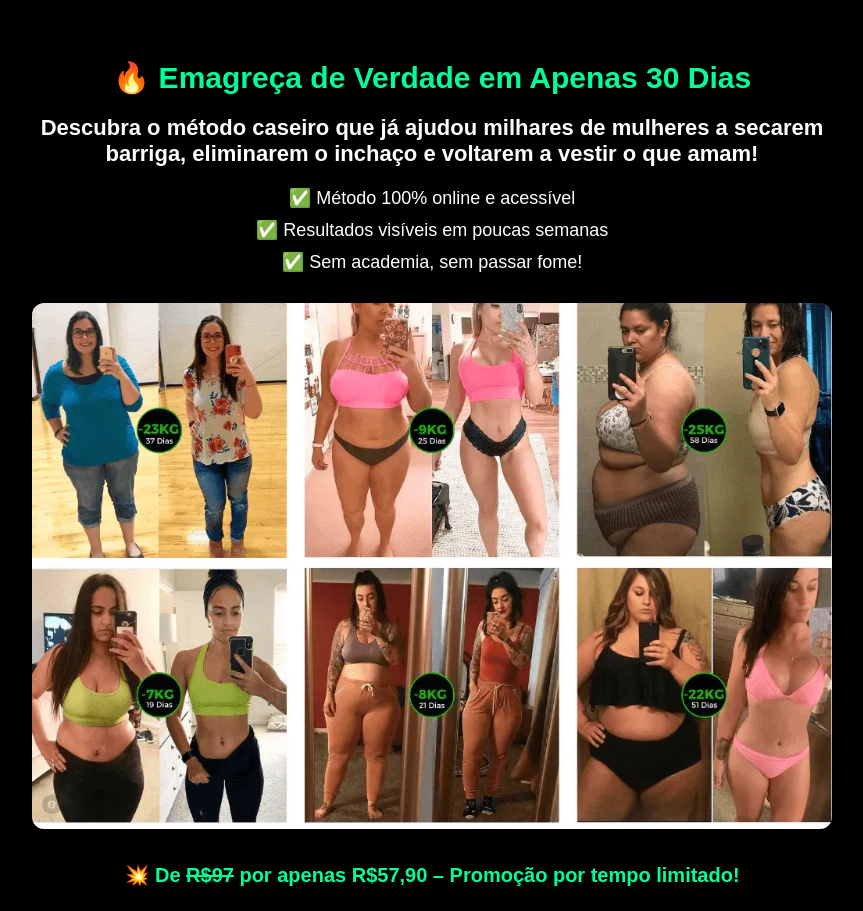
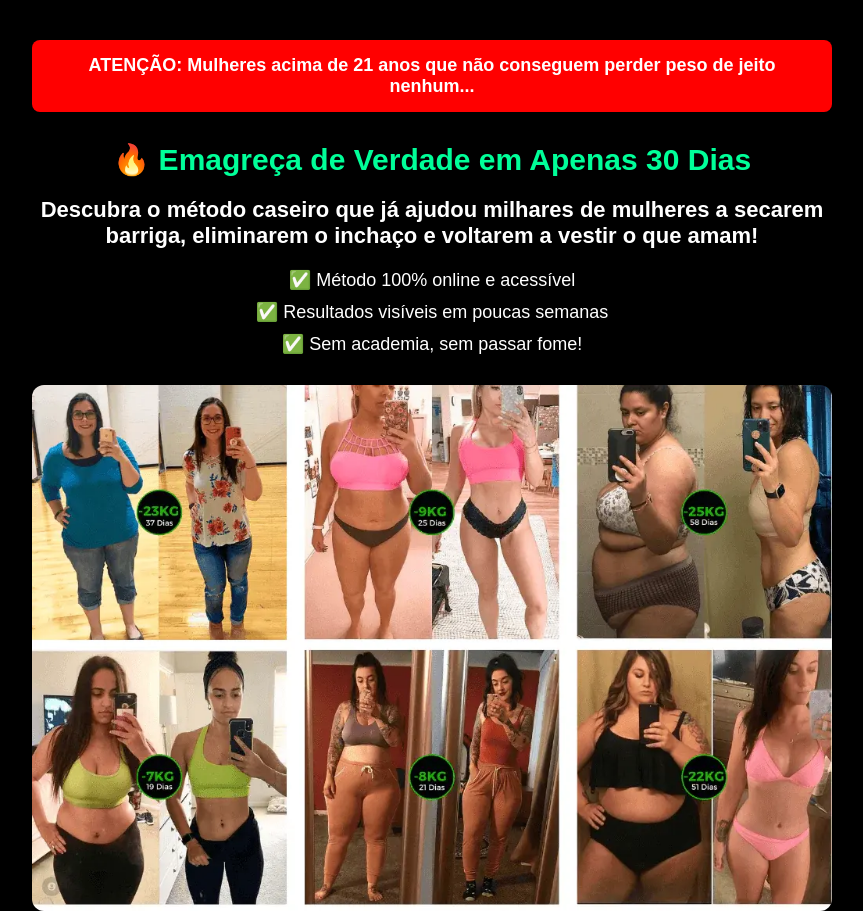
Before and after one commit to NataliaMachado94/secandoem30diasoficial, a plain HTML site: page index.html in a window 1280 px wide. Shown: the top 911 px of the page, without its empty margins (208-1071 px from the left). Drawn offline with Linux system fonts and the light colour scheme.

Commit message:
Update index.html

```diff
--- a/index.html
+++ b/index.html
@@ -17,6 +17,15 @@
       max-width: 800px;
       margin: auto;
       padding: 40px 20px;
+    }
+    .alert {
+      background-color: red;
+      color: #fff;
+      font-size: 18px;
+      padding: 15px;
+      font-weight: bold;
+      border-radius: 8px;
+      margin-bottom: 30px;
     }
     h1 {
       font-size: 30px;
@@ -63,6 +72,7 @@
 </head>
 <body>
   <div class="container">
+    <div class="alert">ATENÇÃO: Mulheres acima de 21 anos que não conseguem perder peso de jeito nenhum...</div>
     <h1>🔥 Emagreça de Verdade em Apenas 30 Dias</h1>
     <h2>Descubra o método caseiro que já ajudou milhares de mulheres a secarem barriga, eliminarem o inchaço e voltarem a vestir o que amam!</h2>
 
```
